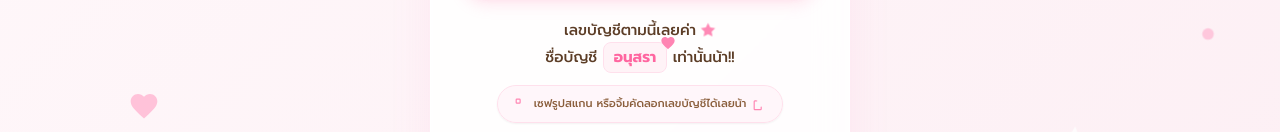
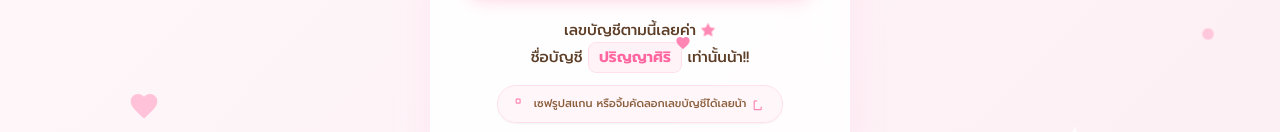
Before and after one commit to babybennie/Babypayben, a plain HTML site: page index.html in a window 1280 px wide. Shown: the part 598-730 px from the top of the page. Drawn offline with nearby package versions, Linux system fonts and the light colour scheme.

Commit message:
Update index.html

```diff
--- a/index.html
+++ b/index.html
@@ -421,7 +421,7 @@
                                  border border-pink-100
                                  relative inline-block">
 
-                        อนุสรา
+                        ปริญญาศิริ
 
                         <svg class="absolute -top-2 -right-2.5 w-4 h-4
                                     text-pink-400 anim-float-3"
```
